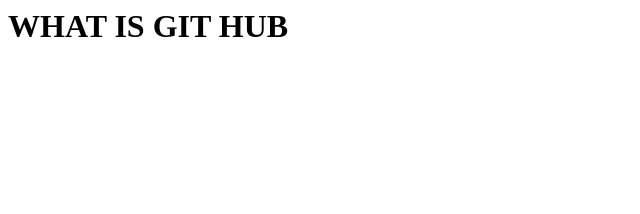
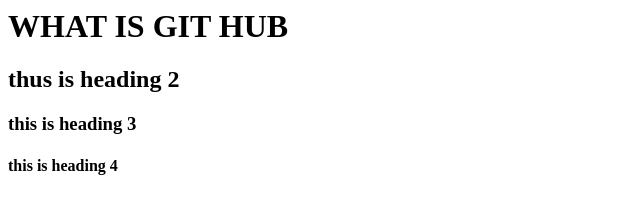
Before and after one commit to ebelcastro992/introduction_to_git_hub, a plain HTML site: page index.html in a window 1280 px wide. Shown: the whole page, without its empty margins (0-640 px from the left). Drawn offline with Linux system fonts and the light colour scheme.

Commit message:
pushing all the necessary changes to main branch

```diff
--- a/index.html
+++ b/index.html
@@ -5,5 +5,8 @@
 
 	<body>
 		<h1>WHAT IS GIT HUB</hl>
+	<h2>thus is heading 2</h2>
+	<h3>this is heading 3</h3>
+	<h4>this is heading 4</h4>
 	</body>
 </html>
```
Also changed, not shown: 2 other files.
